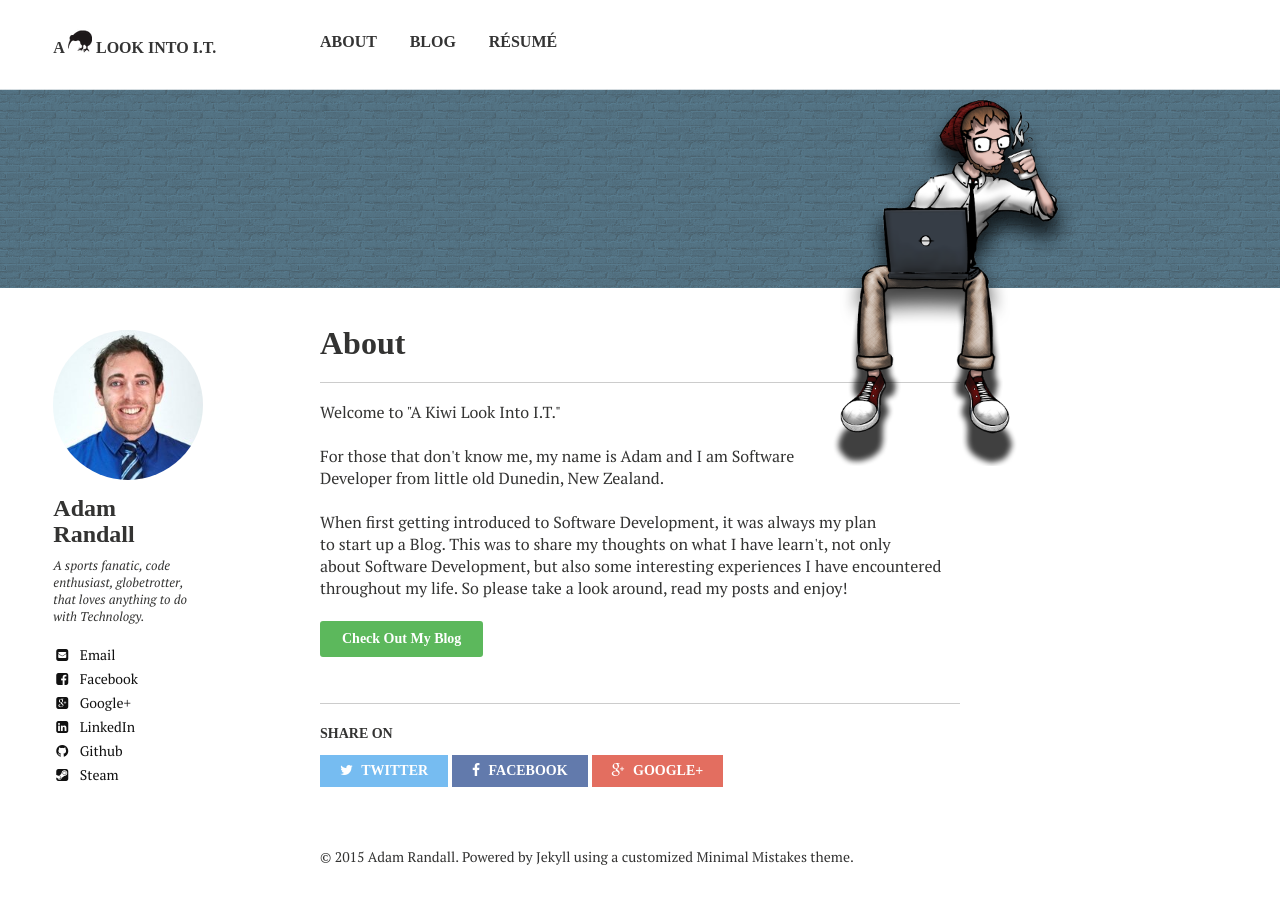
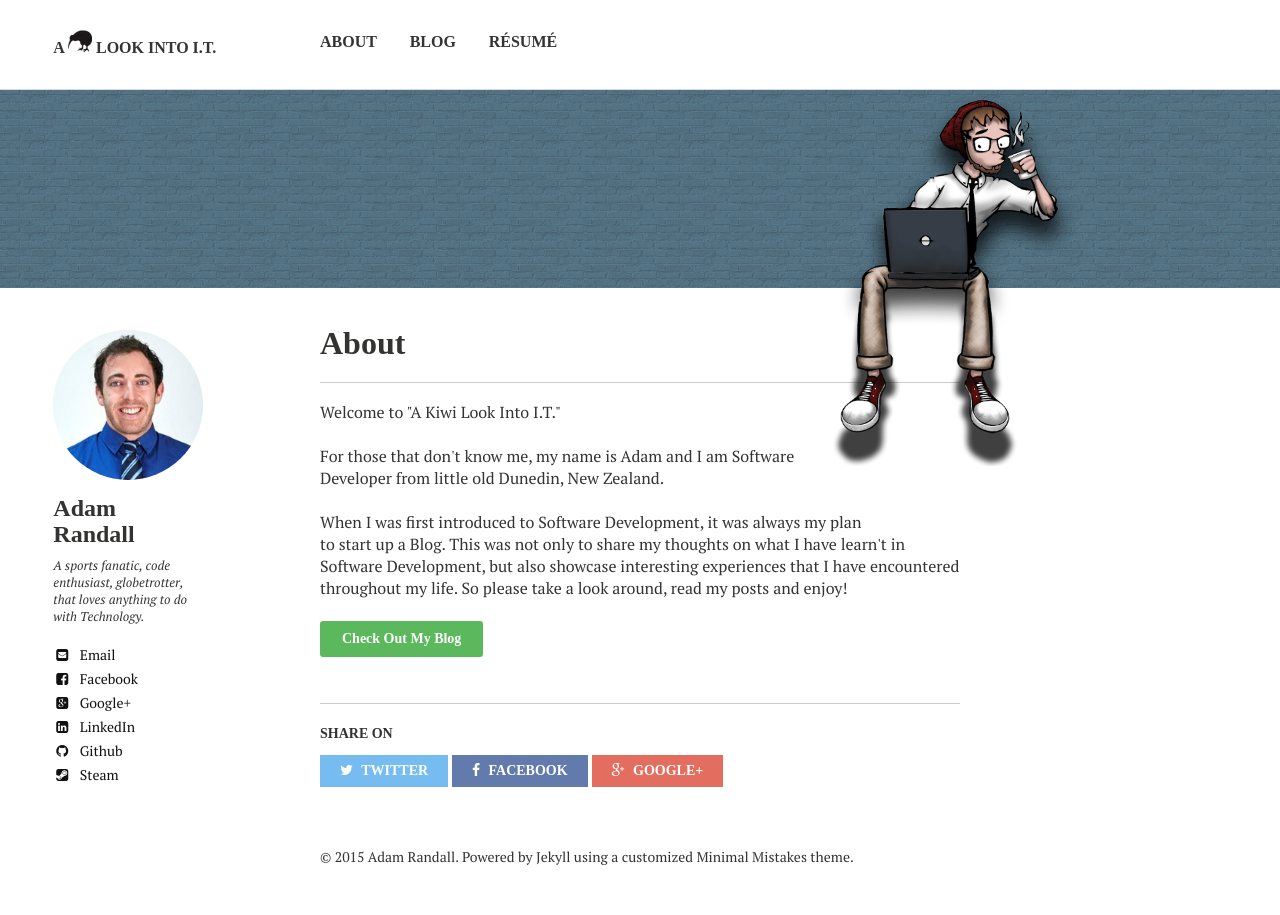
Before and after one commit to Adam-Randall/adam-randall.github.io, a Jekyll site: the page built from about/index.md, in a window 1280 px wide. Built offline with Jekyll 4.4.1, drawn with Linux system fonts in a browser that asks for light colours; nearby versions of some CDN libraries.

Commit message:
fix text

```diff
--- a/about/index.md
+++ b/about/index.md
@@ -12,7 +12,7 @@ Welcome to "A Kiwi Look Into I.T." <br><br>
 
 For those that don't know me, my name is Adam and I am Software <br>Developer from little old Dunedin, New Zealand.<br><br>
 
-When first getting introduced to Software Development, it was always my plan<br>  to start up a Blog. This was to share my thoughts on what I have learn't, not only <br> about Software Development, but also some interesting experiences I have encountered throughout my life.
+When I was first introduced to Software Development, it was always my plan<br>  to start up a Blog. This was not only to share my thoughts on what I have learn't in <br> Software Development, but also showcase interesting experiences that I have encountered throughout my life.
 
 So please take a look around, read my posts and enjoy!
 
```
Also changed, not shown: resume/index.md (+1 -1 lines).
